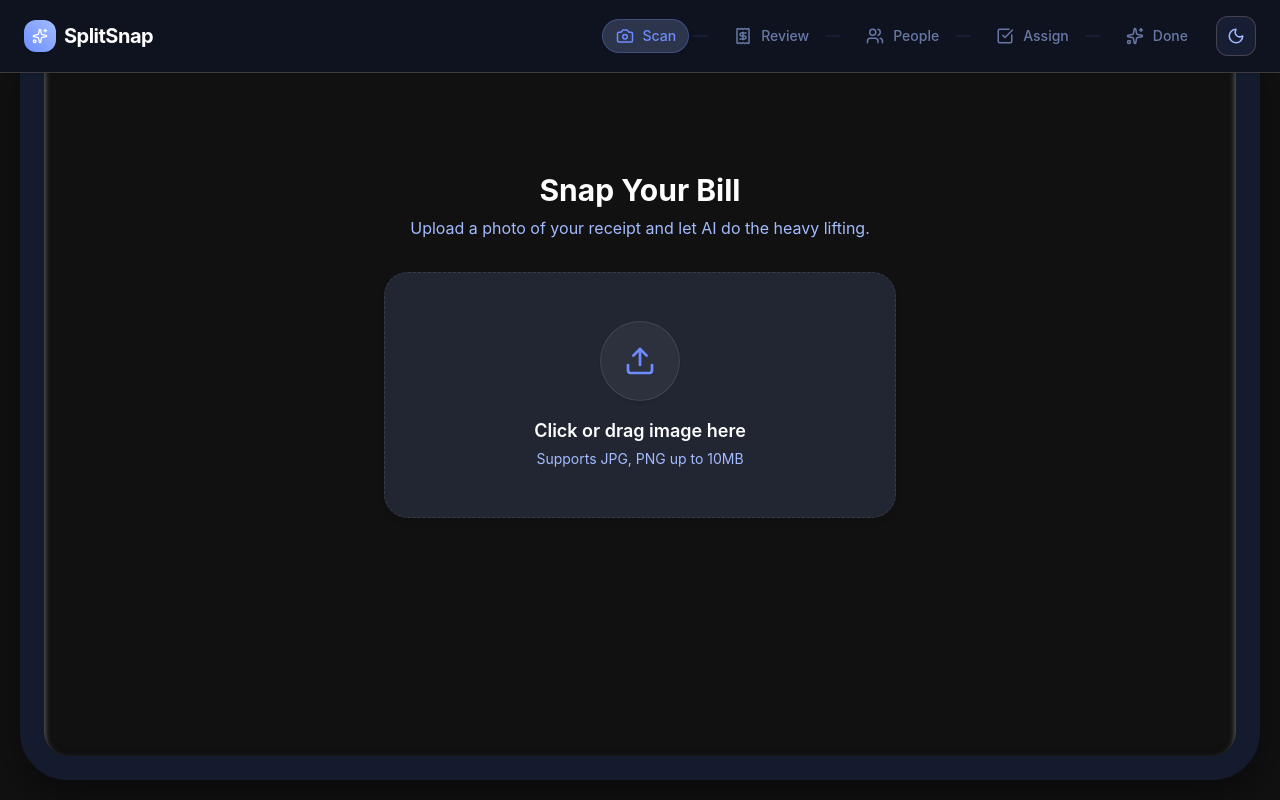
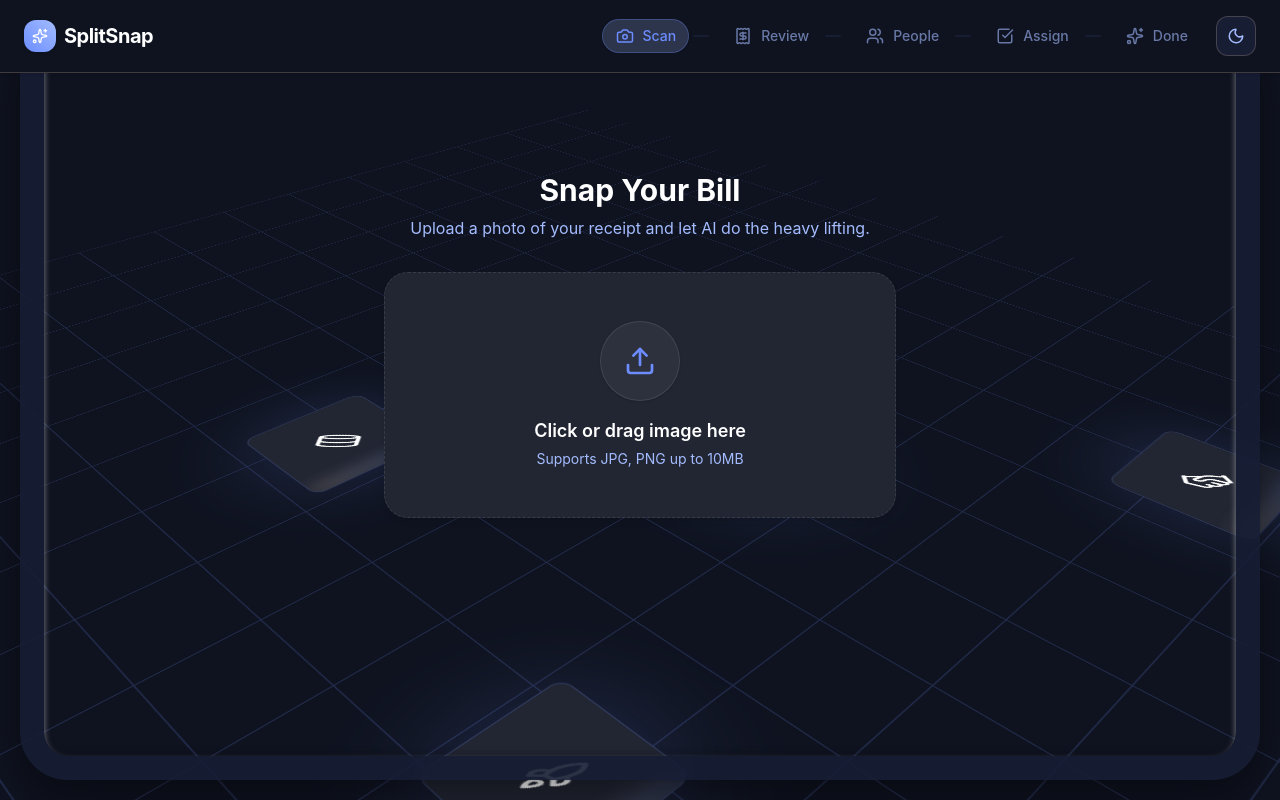
Before and after one commit to UnboundSB/BillBreaker, a React (Vite) app in the folder frontend/: page / in a window 1280 px wide. Built offline with nearby package versions, Linux system fonts and the light colour scheme.

Commit message:
feat: implement native react isometric grid background

```diff
--- a/frontend/src/App.tsx
+++ b/frontend/src/App.tsx
@@ -9,6 +9,7 @@ import ReviewStage from './components/ReviewStage';
 import PeopleStage from './components/PeopleStage';
 import AssignmentStage from './components/AssignmentStage';
 import ResultsStage from './components/ResultsStage';
+import BackgroundIsometric from './components/BackgroundIsometric';
 
 export type Stage = 'upload' | 'review' | 'people' | 'assign' | 'results';
 
@@ -38,9 +39,7 @@ function App() {
 
   return (
     <div className="font-sans relative min-h-screen">
-      <div className="w-full h-full absolute inset-0 z-[-1] bg-[#111111] transition-colors duration-500 overflow-hidden">
-        {/* Background will go here */}
-      </div>
+      <BackgroundIsometric />
 
       {/* Skeuomorphic Bezel - moved behind content (z-0) but above background (z-[-1]) */}
       <div className="fixed inset-0 pointer-events-none z-0 hidden md:block p-3 lg:p-5">
--- /dev/null
+++ b/frontend/src/components/BackgroundIsometric.tsx
@@ -0,0 +1,141 @@
+import { motion } from 'framer-motion';
+import { Database, Shield, Handshake, Rocket } from 'lucide-react';
+
+export default function BackgroundIsometric() {
+  return (
+    <div className="absolute inset-0 z-[-1] overflow-hidden bg-surface-bg transition-colors duration-500 flex items-center justify-center">
+      {/*
+        The Isometric Board
+        rotateX(60deg) tilts it back
+        rotateZ(-45deg) turns it into a diamond shape
+      */}
+      <div
+        className="relative w-[150vw] h-[150vw] sm:w-[150vw] sm:h-[150vw] md:w-[120vw] md:h-[120vw] transform-gpu pointer-events-none"
+        style={{
+          transform: 'perspective(1200px) rotateX(60deg) rotateZ(-45deg)',
+          transformStyle: 'preserve-3d',
+        }}
+      >
+        {/* Subtle Theme-Aware Grid (Optional, heavily muted so it's not restrictive) */}
+        <div
+          className="absolute inset-0 opacity-20 dark:opacity-10 transition-opacity duration-500"
+          style={{
+            backgroundImage: `
+              linear-gradient(to right, var(--color-brand-primary) 1px, transparent 1px),
+              linear-gradient(to bottom, var(--color-brand-primary) 1px, transparent 1px)
+            `,
+            backgroundSize: '100px 100px',
+          }}
+        />
+
+        {/*
+          SVG Layer for Glowing Connecting Lines
+          Placed exactly on the board so it shares the isometric transform
+        */}
+        <svg className="absolute inset-0 w-full h-full overflow-visible">
+          <defs>
+            <filter id="glow" x="-20%" y="-20%" width="140%" height="140%">
+              <feGaussianBlur stdDeviation="8" result="blur" />
+              <feComposite in="SourceGraphic" in2="blur" operator="over" />
+            </filter>
+
+            {/* Theme-aware gradient for the lines */}
+            <linearGradient id="line-gradient" x1="0%" y1="0%" x2="100%" y2="100%">
+              <stop offset="0%" stopColor="var(--color-brand-accent-3)" />
+              <stop offset="100%" stopColor="var(--color-brand-secondary)" />
+            </linearGradient>
+          </defs>
+
+          {/* Example Manhattan routing line connecting Node 1 to Node 2 */}
+          <motion.path
+            d="M 30% 40% L 30% 60% L 50% 60%"
+            fill="none"
+            stroke="url(#line-gradient)"
+            strokeWidth="4"
+            filter="url(#glow)"
+            className="opacity-70"
+            initial={{ pathLength: 0, opacity: 0 }}
+            animate={{ pathLength: 1, opacity: 0.7 }}
+            transition={{ duration: 2, ease: "easeInOut", repeat: Infinity, repeatType: "reverse", repeatDelay: 1 }}
+          />
+
+          {/* Line connecting Node 2 to Node 3 */}
+          <motion.path
+            d="M 50% 60% L 70% 60% L 70% 80%"
+            fill="none"
+            stroke="url(#line-gradient)"
+            strokeWidth="4"
+            filter="url(#glow)"
+            className="opacity-70"
+            initial={{ pathLength: 0, opacity: 0 }}
+            animate={{ pathLength: 1, opacity: 0.7 }}
+            transition={{ duration: 2.5, ease: "easeInOut", repeat: Infinity, repeatType: "reverse", repeatDelay: 0.5 }}
+          />
+        </svg>
+
+        {/*
+          Nodes (3D Blocks)
+          Positioned using percentages to scale with the board
+        */}
+
+        {/* Node 1: Database */}
+        <div className="absolute left-[30%] top-[40%] -translate-x-1/2 -translate-y-1/2">
+          <IsometricNode icon={<Database size={32} />} delay={0} />
+        </div>
+
+        {/* Node 2: Shield */}
+        <div className="absolute left-[50%] top-[60%] -translate-x-1/2 -translate-y-1/2">
+          <IsometricNode icon={<Shield size={32} />} delay={0.2} />
+        </div>
+
+        {/* Node 3: Handshake */}
+        <div className="absolute left-[70%] top-[80%] -translate-x-1/2 -translate-y-1/2">
+          <IsometricNode icon={<Handshake size={32} />} delay={0.4} />
+        </div>
+
+        {/* Node 4: Rocket */}
+        <div className="absolute left-[20%] top-[70%] -translate-x-1/2 -translate-y-1/2">
+          <IsometricNode icon={<Rocket size={32} />} delay={0.6} />
+        </div>
+
+      </div>
+    </div>
+  );
+}
+
+function IsometricNode({ icon, delay }: { icon: React.ReactNode, delay: number }) {
+  return (
+    <motion.div
+      initial={{ y: 0 }}
+      animate={{ y: [-10, 10, -10] }}
+      transition={{ duration: 4, ease: "easeInOut", repeat: Infinity, delay }}
+      className="relative group"
+    >
+      {/*
+        The 3D Block
+        We use thick bottom/right borders to simulate isometric depth
+      */}
+      <div className="w-24 h-24 sm:w-32 sm:h-32 bg-surface-panel border border-brand-primary/20 transition-colors duration-500 shadow-2xl flex items-center justify-center relative z-10 rounded-xl overflow-hidden"
+           style={{
+             boxShadow: '15px 15px 0px 0px rgba(0,0,0,0.2), inset 0px 0px 20px 0px rgba(var(--color-brand-primary-rgb), 0.1)',
+           }}
+      >
+        {/* Icon container counter-rotated so it faces the camera flat */}
+        <div
+          className="text-text-primary transition-colors duration-500 drop-shadow-[0_0_10px_rgba(var(--color-brand-primary-rgb),0.5)]"
+          style={{
+            transform: 'rotateZ(45deg) rotateX(-60deg) scale(1.5)',
+          }}
+        >
+          {icon}
+        </div>
+
+        {/* Glowing base plate inside the block */}
+        <div className="absolute bottom-0 left-0 right-0 h-2 bg-gradient-to-r from-brand-accent-3 to-brand-primary opacity-50 blur-md" />
+      </div>
+
+      {/* Glow underneath the block on the floor */}
+      <div className="absolute -inset-4 bg-brand-primary/30 blur-2xl rounded-full z-0 opacity-50 group-hover:opacity-100 transition-opacity duration-700" />
+    </motion.div>
+  );
+}
```
